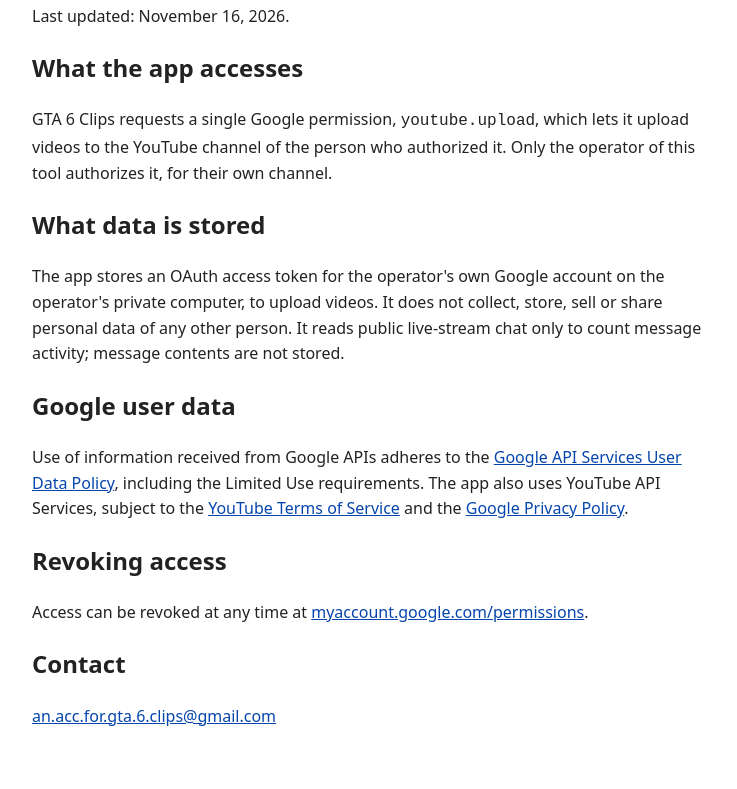
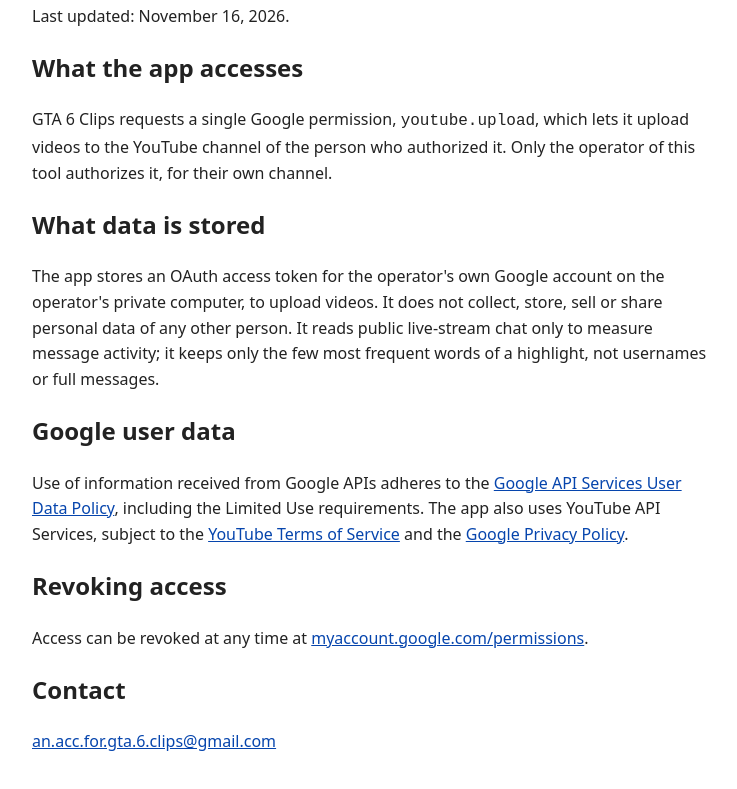
Before and after one commit to vanek-goriachev/app-pages, a plain HTML site: page privacy.html in a window 1280 px wide. Shown: the part 109-898 px from the top of the page, without its empty margins (268-1005 px from the left). Drawn offline with Linux system fonts and the light colour scheme.

Commit message:
Политика: уточнение про слова чата
Co-Authored-By: Claude Opus 5.5 <noreply@anthropic.com>

```diff
--- a/privacy.html
+++ b/privacy.html
@@ -8,7 +8,7 @@
 <h2>What the app accesses</h2>
 <p>GTA 6 Clips requests a single Google permission, <code>youtube.upload</code>, which lets it upload videos to the YouTube channel of the person who authorized it. Only the operator of this tool authorizes it, for their own channel.</p>
 <h2>What data is stored</h2>
-<p>The app stores an OAuth access token for the operator's own Google account on the operator's private computer, to upload videos. It does not collect, store, sell or share personal data of any other person. It reads public live-stream chat only to count message activity; message contents are not stored.</p>
+<p>The app stores an OAuth access token for the operator's own Google account on the operator's private computer, to upload videos. It does not collect, store, sell or share personal data of any other person. It reads public live-stream chat only to measure message activity; it keeps only the few most frequent words of a highlight, not usernames or full messages.</p>
 <h2>Google user data</h2>
 <p>Use of information received from Google APIs adheres to the <a href="https://developers.google.com/terms/api-services-user-data-policy">Google API Services User Data Policy</a>, including the Limited Use requirements. The app also uses YouTube API Services, subject to the <a href="https://www.youtube.com/t/terms">YouTube Terms of Service</a> and the <a href="https://policies.google.com/privacy">Google Privacy Policy</a>.</p>
 <h2>Revoking access</h2>
```
